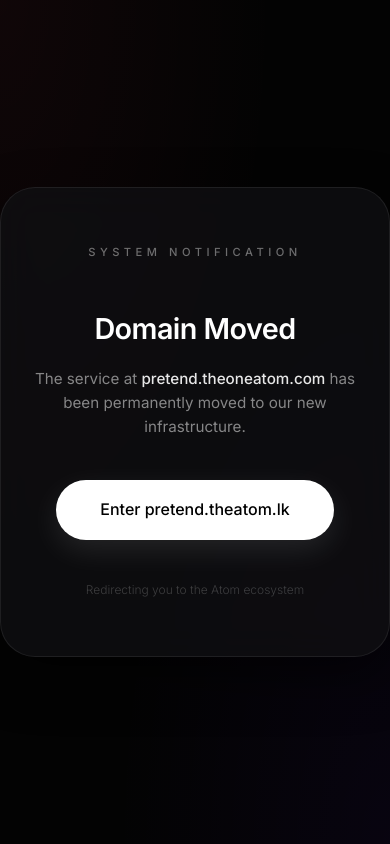
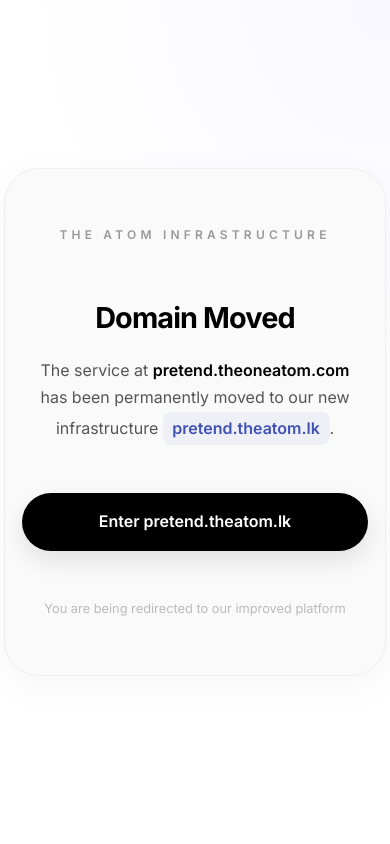
Before and after one commit to zakisheriff/Pretend-Game, a React (Vite) app: page / in a window 390 px wide. Built offline with nearby package versions, Linux system fonts and the light colour scheme.

Commit message:
UI: Transition to high-end light mode, mobile optimization, and enhanced infrastructure highlighting

```diff
--- a/src/App.jsx
+++ b/src/App.jsx
@@ -3,12 +3,12 @@ import './index.css'
 function App() {
   return (
     <div className="redirect-card">
-      <span className="subtext">System Notification</span>
+      <span className="subtext">The Atom Infrastructure</span>
 
       <div className="domain-info">
         <h1>Domain Moved</h1>
         <p>
-          The service at <strong>pretend.theoneatom.com</strong> has been permanently moved to our new infrastructure.
+          The service at <strong>pretend.theoneatom.com</strong> has been permanently moved to our new infrastructure <span className="highlight-domain">pretend.theatom.lk</span>.
         </p>
       </div>
 
@@ -17,7 +17,7 @@ function App() {
       </a>
 
       <div className="footer-note">
-        Redirecting you to the Atom ecosystem
+        You are being redirected to our improved platform
       </div>
     </div>
   )
--- a/src/index.css
+++ b/src/index.css
@@ -4,9 +4,9 @@
   font-family: 'Inter', system-ui, -apple-system, sans-serif;
   line-height: 1.6;
   font-weight: 400;
-  color-scheme: dark;
-  color: #f1f1f1;
-  background-color: #030303;
+  color-scheme: light;
+  color: #000000;
+  background-color: #ffffff;
 }
 
 body {
@@ -15,11 +15,8 @@ body {
   place-items: center;
   min-width: 320px;
   min-height: 100vh;
-  background-color: #030303;
-  background-image:
-    radial-gradient(at 0% 0%, rgba(255, 67, 100, 0.05) 0px, transparent 50%),
-    radial-gradient(at 100% 100%, rgba(100, 24, 255, 0.05) 0px, transparent 50%);
-  overflow: hidden;
+  background-color: #ffffff;
+  background-image: radial-gradient(circle at 100% 0%, rgba(67, 24, 255, 0.03) 0%, transparent 40%);
 }
 
 #root {
@@ -33,69 +30,98 @@ body {
   flex-direction: column;
   align-items: center;
   justify-content: center;
-  padding: 3.5rem 2rem;
-  max-width: 500px;
+  padding: 4rem 3rem;
+  width: 90%;
+  max-width: 540px;
   margin: 0 auto;
-  background: rgba(15, 15, 18, 0.8);
-  border: 1px solid rgba(255, 255, 255, 0.08);
-  border-radius: 35px; /* Compulsory requirement */
-  backdrop-filter: blur(20px);
-  box-shadow: 0 20px 50px rgba(0, 0, 0, 0.5);
+  background: #fafafa;
+  border: 1px solid #eeeeee;
+  border-radius: 35px; /* Compulsory Requirement */
+  box-shadow: 0 10px 40px rgba(0, 0, 0, 0.04);
 }
 
 .subtext {
-  font-size: 0.7rem;
-  color: rgba(255, 255, 255, 0.4);
+  font-size: 0.75rem;
+  color: #999999;
   text-transform: uppercase;
-  letter-spacing: 0.4em;
-  margin-bottom: 1.5rem;
-  font-weight: 500;
+  letter-spacing: 0.35em;
+  margin-bottom: 2rem;
+  font-weight: 600;
 }
 
 .domain-info h1 {
-  font-size: 1.8rem;
-  font-weight: 600;
-  color: #fff;
-  margin-bottom: 0.75rem;
-  letter-spacing: -0.02em;
+  font-size: 2.2rem;
+  font-weight: 700;
+  color: #000000;
+  margin-bottom: 1rem;
+  letter-spacing: -0.03em;
 }
 
 .domain-info p {
-  font-size: 0.95rem;
-  color: rgba(255, 255, 255, 0.5);
-  margin-bottom: 2.5rem;
-  line-height: 1.6;
+  font-size: 1.05rem;
+  color: #555555;
+  margin-bottom: 3rem;
+  line-height: 1.7;
+}
+
+/* Highlighted New Infrastructure */
+.highlight-domain {
+  display: inline-block;
+  color: #3f51b5; /* Professional Indigo */
+  font-weight: 600;
+  padding: 0.2rem 0.6rem;
+  background: rgba(63, 81, 181, 0.06);
+  border-radius: 8px;
 }
 
 .domain-info strong {
-  color: rgba(255, 255, 255, 0.9);
-  font-weight: 500;
+  color: #000000;
+  font-weight: 600;
 }
 
-/* Button with 35px Border Radius if possible, or consistent with card */
 .redirect-btn {
   font-size: 1rem;
-  font-weight: 500;
-  color: #fff;
+  font-weight: 600;
+  color: #ffffff;
   text-decoration: none;
-  padding: 1.1rem 2.8rem;
-  border-radius: 35px; /* Compulsory requirement */
-  background: #fff;
-  color: #000;
-  transition: all 0.4s cubic-bezier(0.2, 0.8, 0.2, 1);
+  padding: 1.2rem 3rem;
+  border-radius: 35px; /* Compulsory Requirement */
+  background: #000000;
+  transition: all 0.4s cubic-bezier(0.19, 1, 0.22, 1);
   display: inline-block;
-  box-shadow: 0 10px 30px rgba(255, 255, 255, 0.1);
+  box-shadow: 0 10px 25px rgba(0, 0, 0, 0.1);
 }
 
 .redirect-btn:hover {
-  transform: translateY(-4px) scale(1.02);
-  background: #e0e0e0;
-  box-shadow: 0 15px 40px rgba(255, 255, 255, 0.2);
+  transform: translateY(-4px);
+  background: #222222;
+  box-shadow: 0 15px 35px rgba(0, 0, 0, 0.15);
 }
 
 .footer-note {
-  margin-top: 2.5rem;
-  font-size: 0.75rem;
-  color: rgba(255, 255, 255, 0.2);
-  font-weight: 300;
+  margin-top: 3rem;
+  font-size: 0.8rem;
+  color: #bbbbbb;
+  font-weight: 400;
 }
+
+/* Mobile Responsiveness */
+@media (max-width: 600px) {
+  .redirect-card {
+    padding: 3.5rem 1.5rem;
+    width: 85%;
+  }
+
+  .domain-info h1 {
+    font-size: 1.8rem;
+  }
+
+  .domain-info p {
+    font-size: 1rem;
+  }
+
+  .redirect-btn {
+    padding: 1rem 2.5rem;
+    width: 80%;
+  }
+}
```
